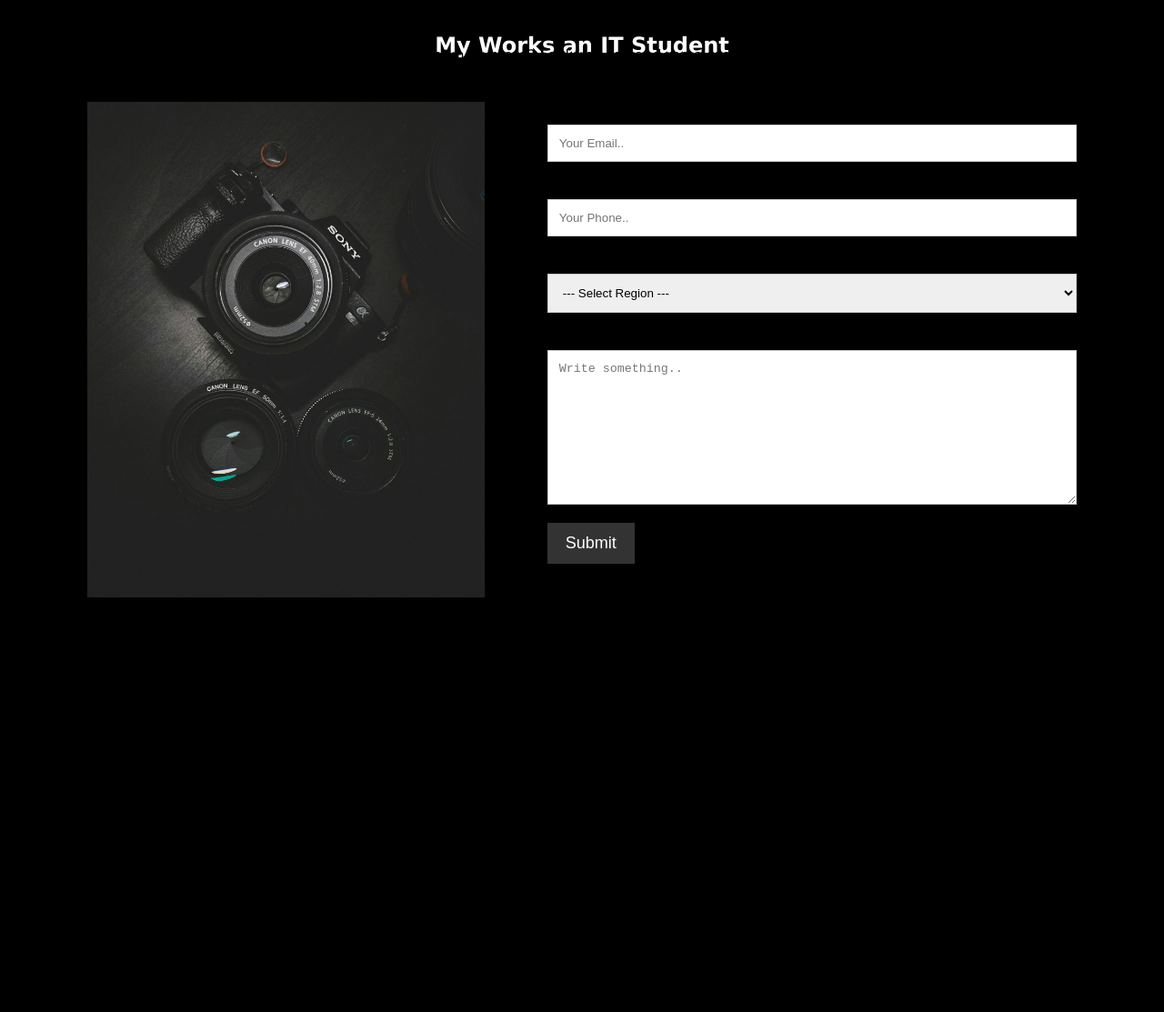
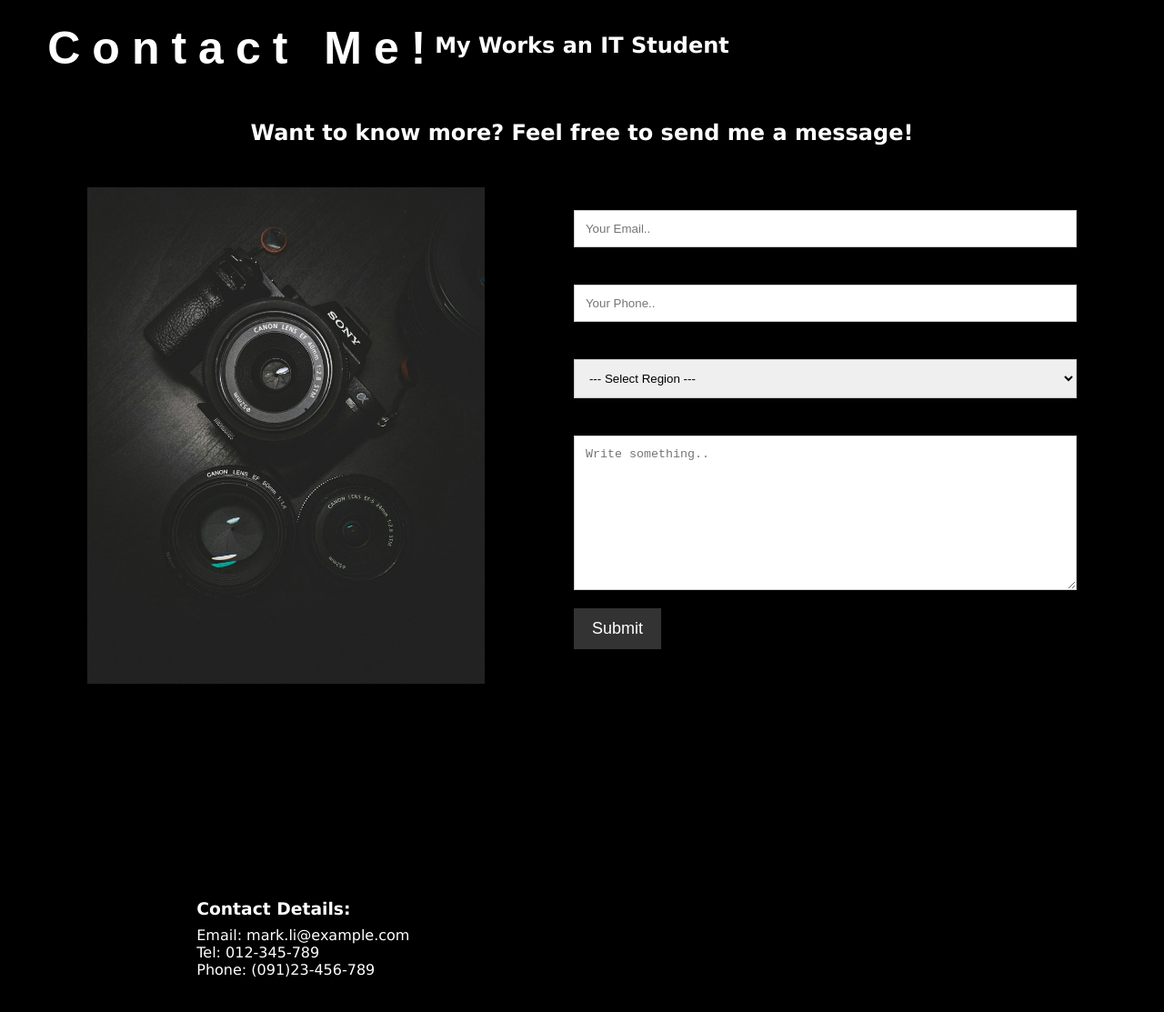
Before and after one commit to kraMpusPie/atienza_portfolio, a plain HTML site: page index.html in a window 1280 px wide. Shown: the part 3069-4182 px from the top of the page at 91% size. Before the commit the page ends 3858 px from the top, so only its background shows below. Drawn offline with Linux system fonts and the light colour scheme.

Commit message:
index.html

```diff
--- a/index.html
+++ b/index.html
@@ -111,15 +111,15 @@
 <section id="contact">
   <div class="container">
     <div style="text-align:center">
-      <h2 style="text-align: left;">Contact Me!</h2>
-      <p>Want to know more? Feel free to send me a message!</p>
+      <h1 id="gh1" style="margin-left: -60%; color: white;">Contact Me!</p>
+      <h2 style="color: white;">Want to know more? Feel free to send me a message!</h2>
     </div>
     <div class="row">
       <div class="column">
         <img src="img/sony.jpg" style="width:75%; margin-left: 10%;">
       </div>
       <div class="column">
-        <form action="#" style="margin-left: -10%; margin-right: 10%;">
+        <form action="#" style="margin-left: -5%; margin-right: 10%; text-align: left;">
           <label for="email">Email</label>
           <input type="text" id="email" name="Email" placeholder="Your Email..">
           <label for="phone">Phone Number</label>
@@ -148,8 +148,13 @@
           <label for="subject">Subject</label>
           <textarea id="subject" name="subject" placeholder="Write something.." style="height:170px"></textarea>
           <input type="submit" value="Submit">
-          <h3>Contact Details:</h3>
-          <p>Email: mark.li@example.com<br>
+          <h3 style="color: white; float: left;
+          margin-top: 320px;
+          margin-left: -75%;">Contact Details:</h3>
+          <p style="color: white; float: left;
+          margin-top: 350px;
+          margin-left: -75%;">
+            Email: mark.li@example.com<br>
             Tel: 012-345-789<br>
             Phone: (091)23-456-789
           </p>
```
